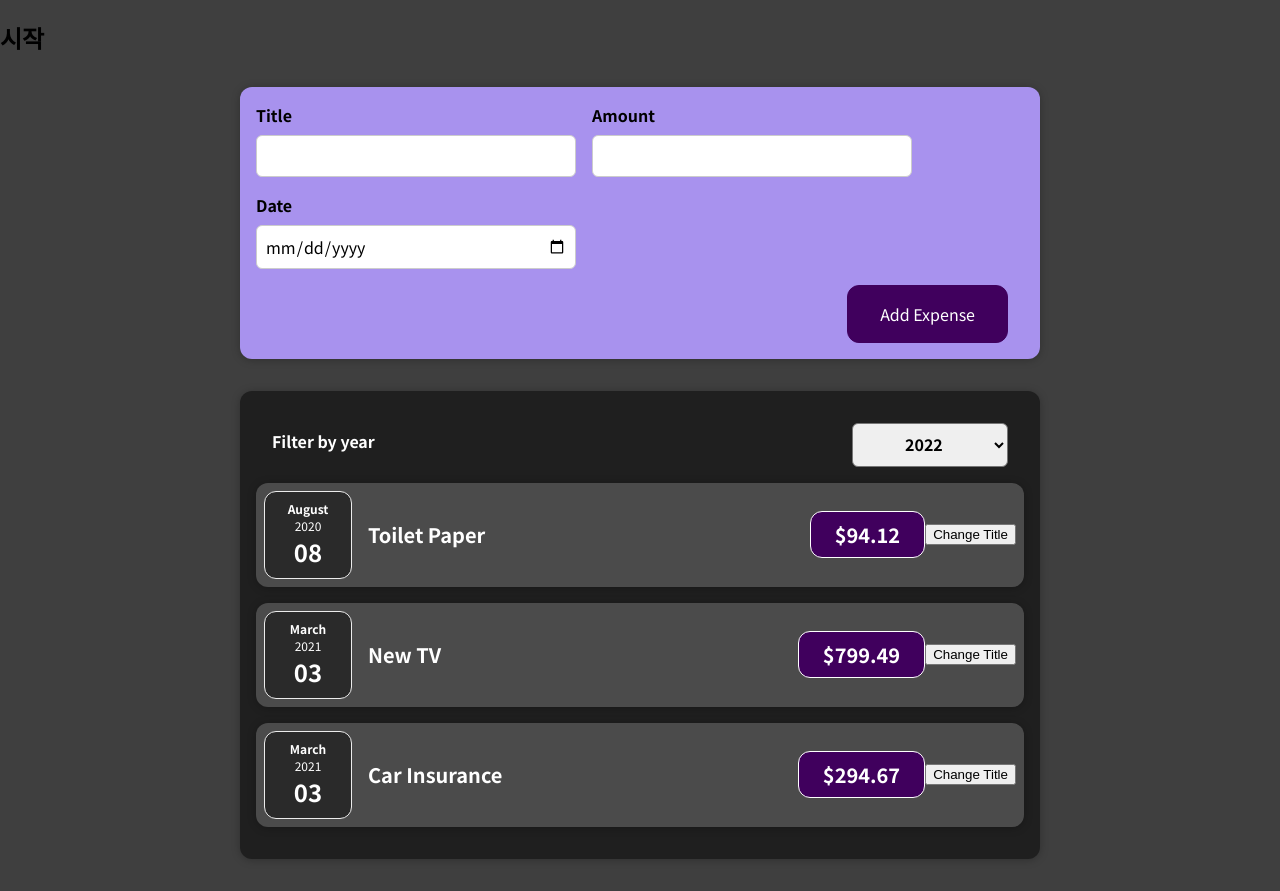
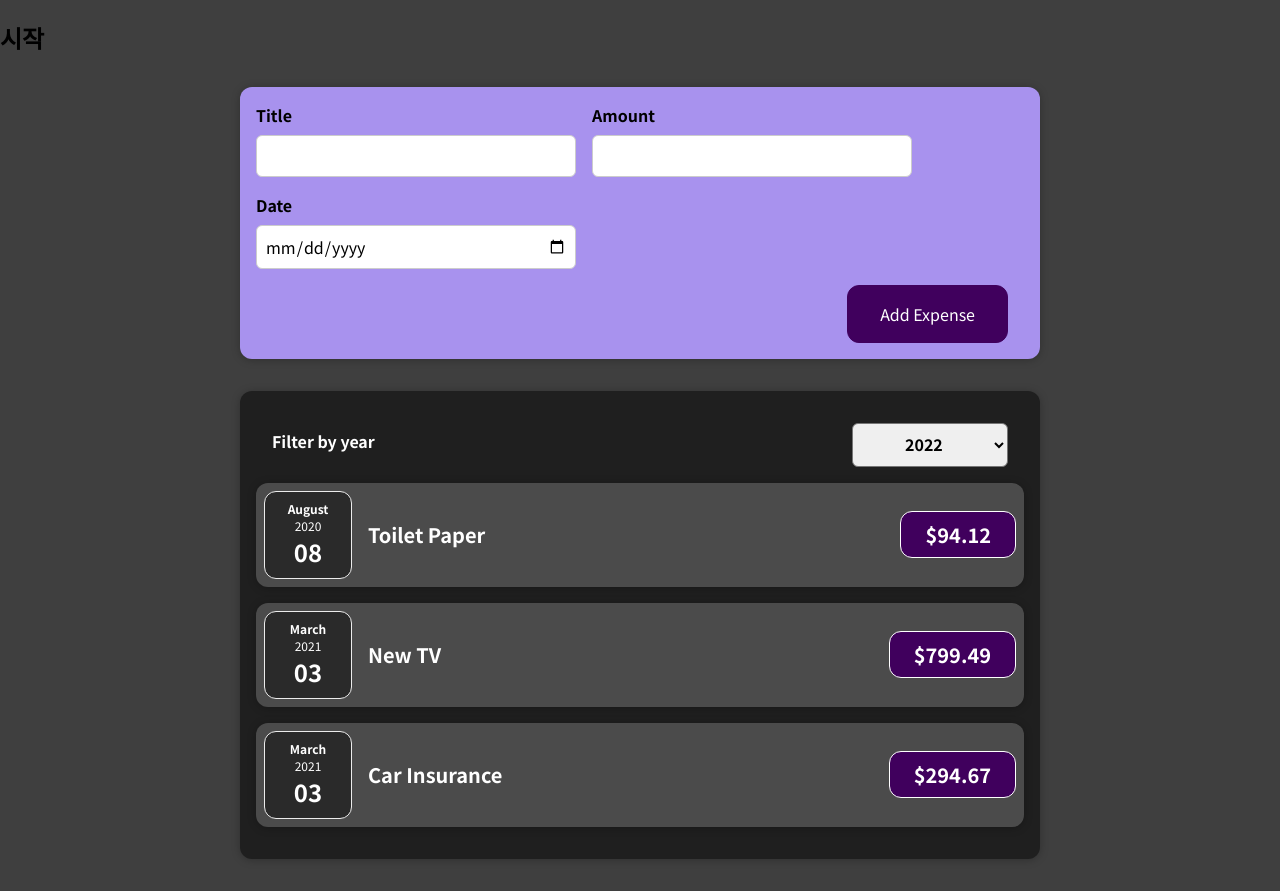
Before and after one commit to jieunheo/react, a React (Create React App) app in the folder 01-starting-setup/: page / in a window 1280 px wide. Built offline with nearby package versions, Linux system fonts and the light colour scheme.

Commit message:
이전 리스트 추가 값이 이상한 이유 발견 - 자체 관리하고 있던 state값 삭제

```diff
--- a/01-starting-setup/src/components/Expenses/ExpenseItem.js
+++ b/01-starting-setup/src/components/Expenses/ExpenseItem.js
@@ -1,4 +1,4 @@
-import React, { useState } from 'react';
+import React/*, { useState }*/ from 'react';
 
 import ExpenseDate from './ExpenseDate';
 import Card from "../UI/Card";
@@ -11,20 +11,20 @@ const ExpenseItem = props => {
   //첫번째 값: 변수 자체인 배열 반환
   //두번째 값: 업데이트되는 함수
   //=> 배열구조분해 사용
-  const [title, setTitle] = useState(props.title);
+  // const [title, setTitle] = useState(props.title);
 
-  const clickHandler = () => {
-    setTitle('Update!');
-  }
+  // const clickHandler = () => {
+  //   setTitle('Update!');
+  // }
 
   return (
     <Card className="expense-item">
       <ExpenseDate date={props.date} />
       <div className="expense-item__description">
-        <h2>{title}</h2>
+        <h2>{props.title}</h2>
         <div className="expense-item__price">${props.amount}</div>
       </div>
-      <button onClick={clickHandler}>Change Title</button>
+      {/* <button onClick={clickHandler}>Change Title</button> */}
     </Card>
   );
 }
```
